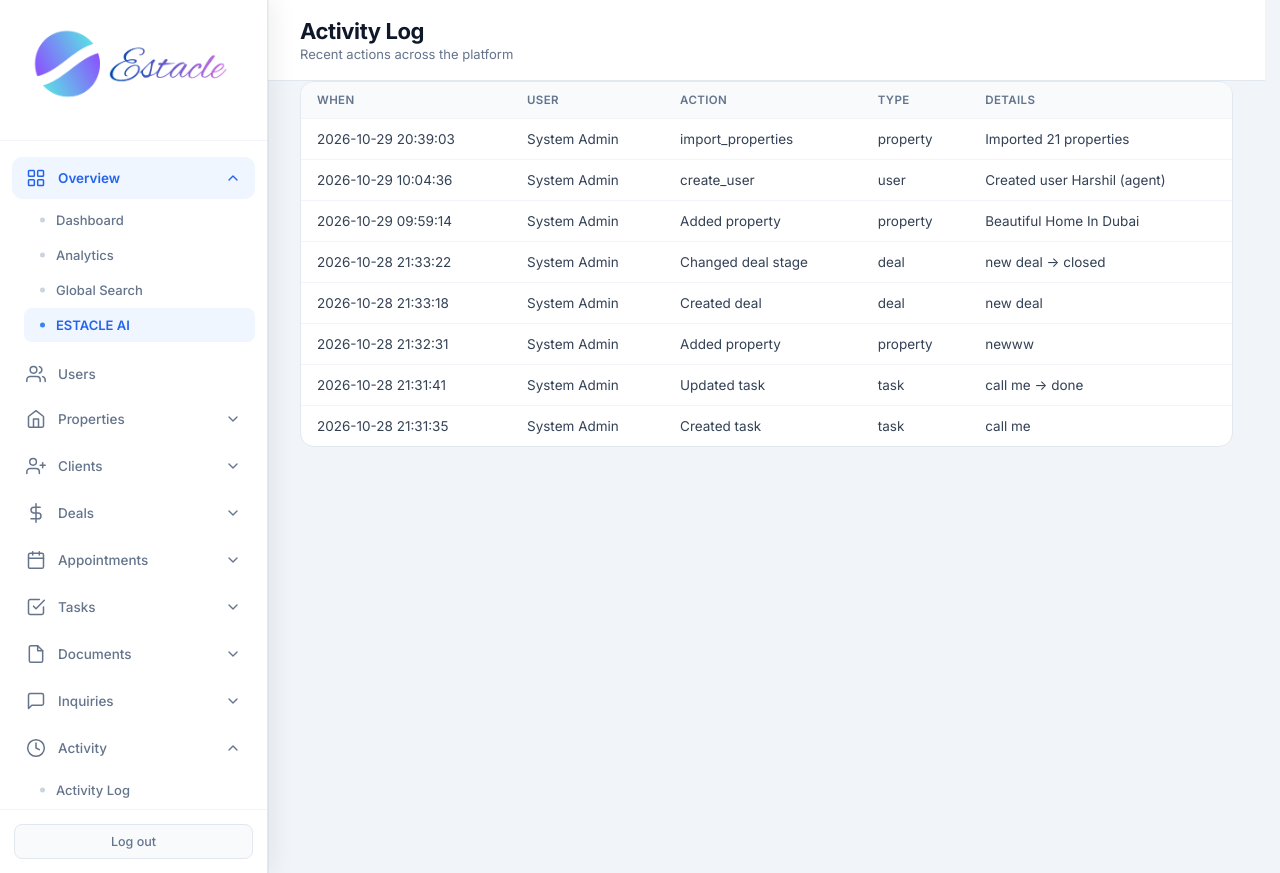
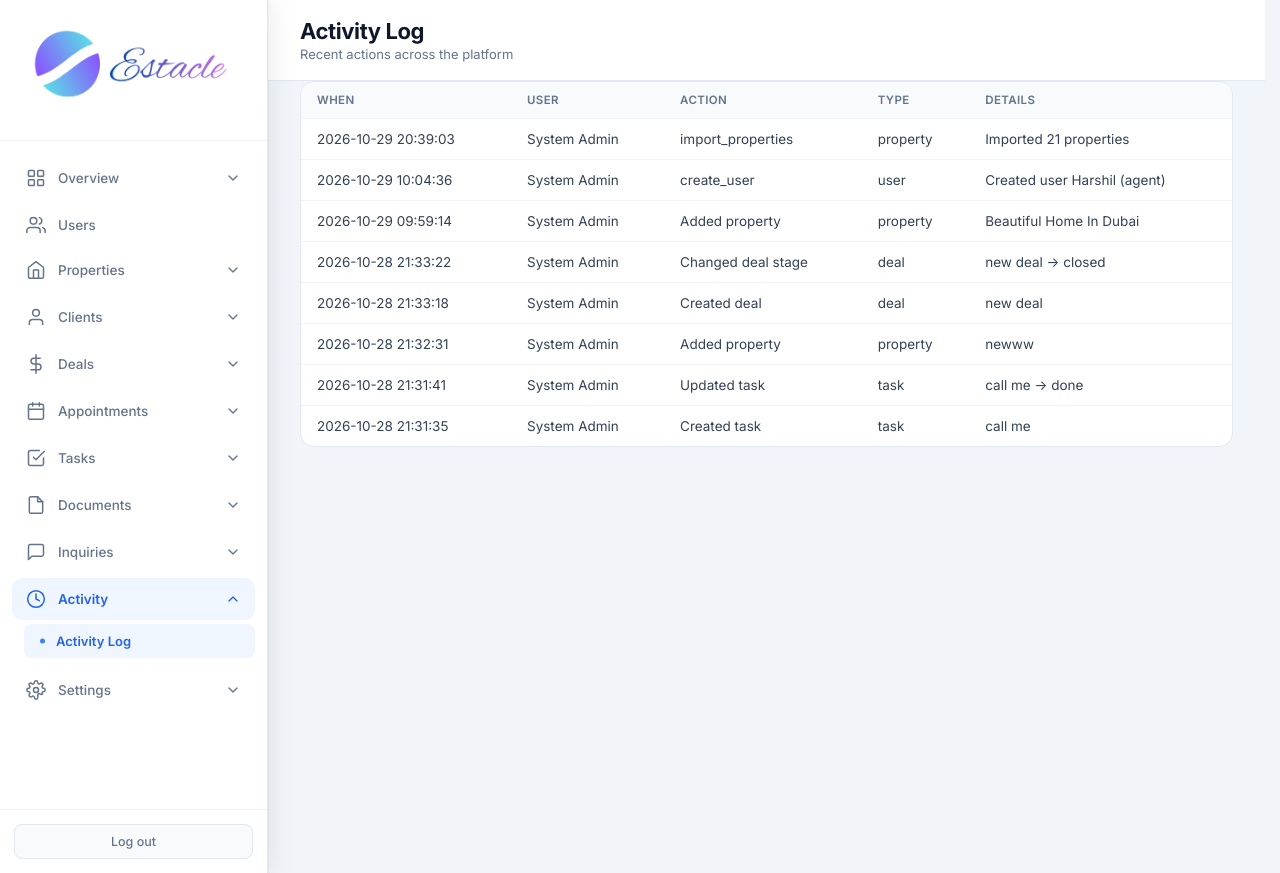
Before and after one commit to Harshil1911-python/THE-ESTACLE, a Flask app: page /admin/activity in a window 1280 px wide. Run offline with Flask 3, Linux system fonts and the light colour scheme; a user stored in the database is signed in; data comes from the database, SQL or seed files in the repository.

Commit message:
Remove ESTACLE AI link from admin sidebar

```diff
--- a/templates/partials/admin_sidebar.html
+++ b/templates/partials/admin_sidebar.html
@@ -5,7 +5,7 @@
         </div>
     </div>
     <nav class="sidebar-nav">
-        <div class="nav-dropdown {% if active in ['dashboard', 'analytics', 'search', 'ai'] %}open has-active{% endif %}">
+        <div class="nav-dropdown {% if active in ['dashboard', 'analytics', 'search'] %}open has-active{% endif %}">
             <button type="button" class="nav-dropdown-toggle" onclick="this.parentElement.classList.toggle('open')">
                 <svg class="nav-icon" viewBox="0 0 24 24"><rect x="3" y="3" width="7" height="7" rx="1"/><rect x="14" y="3" width="7" height="7" rx="1"/><rect x="3" y="14" width="7" height="7" rx="1"/><rect x="14" y="14" width="7" height="7" rx="1"/></svg>
                 <span>Overview</span>
@@ -15,7 +15,6 @@
                 <a href="{{ url_for('admin.admin_dashboard') }}" class="nav-subitem {% if active == 'dashboard' %}active{% endif %}">Dashboard</a>
                 <a href="{{ url_for('admin.admin_analytics') }}" class="nav-subitem {% if active == 'analytics' %}active{% endif %}">Analytics</a>
                 <a href="{{ url_for('admin.admin_search') }}" class="nav-subitem {% if active == 'search' %}active{% endif %}">Global Search</a>
-                <a href="{{ url_for('ai.estacle_ai') }}" class="nav-subitem {% if active == 'ai' %}active{% endif %}">ESTACLE AI</a>
             </div>
         </div>
 
@@ -37,9 +36,9 @@
             </div>
         </div>
 
-        <div class="nav-dropdown {% if active in ['clients', 'add_client', 'leads', 'add_lead'] %}open has-active{% endif %}">
+        <div class="nav-dropdown {% if active in ['clients', 'add_client', 'leads', 'add_lead', 'client_detail'] %}open has-active{% endif %}">
             <button type="button" class="nav-dropdown-toggle" onclick="this.parentElement.classList.toggle('open')">
-                <svg class="nav-icon" viewBox="0 0 24 24"><path d="M16 21v-2a4 4 0 0 0-4-4H5a4 4 0 0 0-4 4v2"/><circle cx="8.5" cy="7" r="4"/><line x1="20" y1="8" x2="20" y2="14"/><line x1="23" y1="11" x2="17" y2="11"/></svg>
+                <svg class="nav-icon" viewBox="0 0 24 24"><path d="M20 21v-2a4 4 0 0 0-4-4H8a4 4 0 0 0-4 4v2"/><circle cx="12" cy="7" r="4"/></svg>
                 <span>Clients</span>
                 <svg class="chevron" viewBox="0 0 24 24"><polyline points="6 9 12 15 18 9"/></svg>
             </button>
@@ -99,7 +98,7 @@
             </div>
         </div>
 
-        <div class="nav-dropdown {% if active == 'inquiries' %}open has-active{% endif %}">
+        <div class="nav-dropdown {% if active in ['inquiries'] %}open has-active{% endif %}">
             <button type="button" class="nav-dropdown-toggle" onclick="this.parentElement.classList.toggle('open')">
                 <svg class="nav-icon" viewBox="0 0 24 24"><path d="M21 15a2 2 0 0 1-2 2H7l-4 4V5a2 2 0 0 1 2-2h14a2 2 0 0 1 2 2z"/></svg>
                 <span>Inquiries</span>
@@ -110,7 +109,7 @@
             </div>
         </div>
 
-        <div class="nav-dropdown {% if active == 'activity' %}open has-active{% endif %}">
+        <div class="nav-dropdown {% if active in ['activity'] %}open has-active{% endif %}">
             <button type="button" class="nav-dropdown-toggle" onclick="this.parentElement.classList.toggle('open')">
                 <svg class="nav-icon" viewBox="0 0 24 24"><circle cx="12" cy="12" r="10"/><polyline points="12 6 12 12 16 14"/></svg>
                 <span>Activity</span>
```
